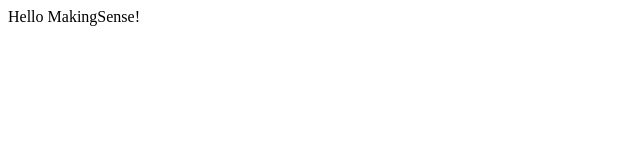
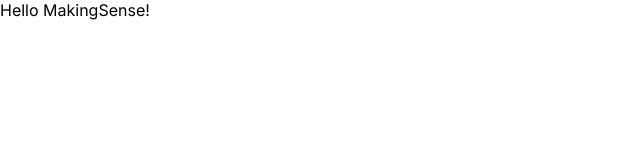
Before and after one commit to alejomejia/social-media-dashboard, a React (Create React App) app: page / in a window 1280 px wide. Shown: the top 160 px of the page, without its empty margins (0-640 px from the left). Built offline with nearby package versions, Linux system fonts and the light colour scheme.

Commit message:
Add GlobalCSS using styled-components

```diff
--- a/src/App.js
+++ b/src/App.js
@@ -1,8 +1,13 @@
+import GlobalCSS from './config/global-css';
+
 function App() {
   return (
-    <div className="App">
-      <header className="App-header">Hello MakingSense!</header>
-    </div>
+    <>
+      <GlobalCSS />
+      <div className="App">
+        <header className="App-header">Hello MakingSense!</header>
+      </div>
+    </>
   );
 }
 
--- /dev/null
+++ b/src/config/global-css.js
@@ -0,0 +1,28 @@
+import { createGlobalStyle } from 'styled-components';
+
+const GlobalCSS = createGlobalStyle`
+  *{
+    margin: 0;
+    padding: 0;
+    text-decoration: none;
+    box-sizing: border-box;
+
+    &:before,
+    &:after{
+      box-sizing: border-box;
+    }
+  }
+
+  html,
+  body{
+    overflow-x: hidden;
+  }
+
+  body{
+    position: relative;
+    font-family: 'Inter', 'Verdana', sans-serif;
+    font-size: 16px;
+  }
+`;
+
+export default GlobalCSS;
```
Also changed, not shown: 1 other file (tests, documents, lock files or other folders).
